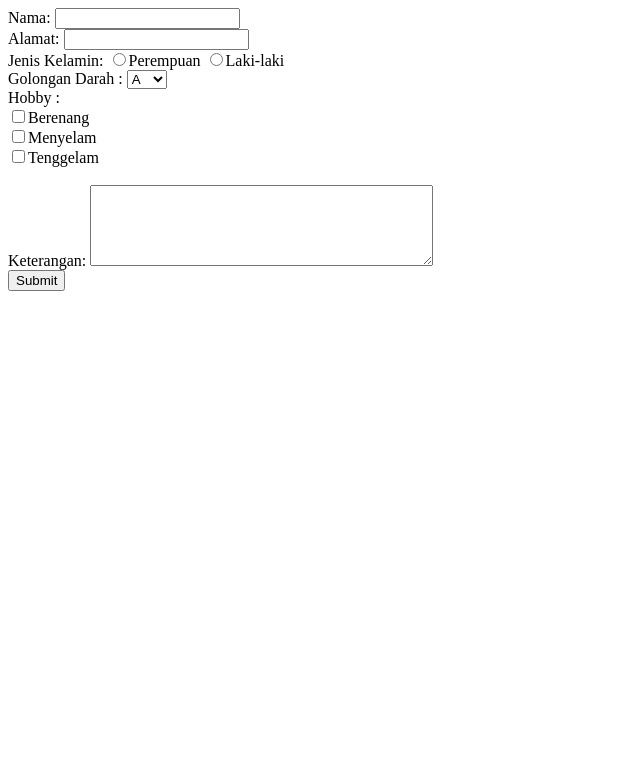
After one commit to corizacaesar/14117130-PABWC, a PHP site: page /TM_7form.php in a window 1280 px wide. The commit adds this page. Shown: the top 783 px of the page, without its empty margins (0-640 px from the left). Run offline with PHP 8.4, Linux system fonts and the light colour scheme.

Commit message:
minggu-7
minggu-7

```diff
--- /dev/null
+++ b/14117130-PABWC/minggu-7/TM_7form.php
@@ -0,0 +1,40 @@
+<html>
+<body>
+
+<form action="TM_7hasil.php" method="POST">
+  <section>
+Nama: <input type="text" name="nama"><br>
+  </section>
+
+  <section>
+Alamat: <input type="text" name="alamat"><br>
+  </section>
+
+  <section>Jenis Kelamin:
+    <input type="radio" name="jenis_kelamin" if (isset($gender) && $gender=="female") echo "checked" value="Perempuan">Perempuan
+    <input type="radio" name="jenis_kelamin" if (isset($gender) && $gender=="male") echo "checked" value="Laki-laki">Laki-laki
+    <br>
+  </section>
+
+<section>
+Golongan Darah :  <select name="golongan_darah">
+      <option value="A">A</option>
+      <option value="B">B</option>
+      <option value="AB">AB</option>
+      <option value="O">O</option>
+    </select> <br>
+</section>
+
+Hobby :
+<section>
+    <input type="checkbox" name="hobby[]" value="berenang">Berenang<br>
+    <input type="checkbox" name="hobby[]" value="menyelam">Menyelam<br>
+    <input type="checkbox" name="hobby[]" value="tenggelam">Tenggelam<br><br>
+</section>
+
+Keterangan: <textarea name="keterangan" rows="5" cols="40"></textarea><br>
+<input type="submit">
+</form>
+
+</body>
+</html>
```
Also changed, not shown: 14117130-PABWC/minggu-7/TM_7hasil.php (added, +24 -0 lines), 14117130-PABWC/minggu-7/latihan2_get.php (+9 -8 lines).
